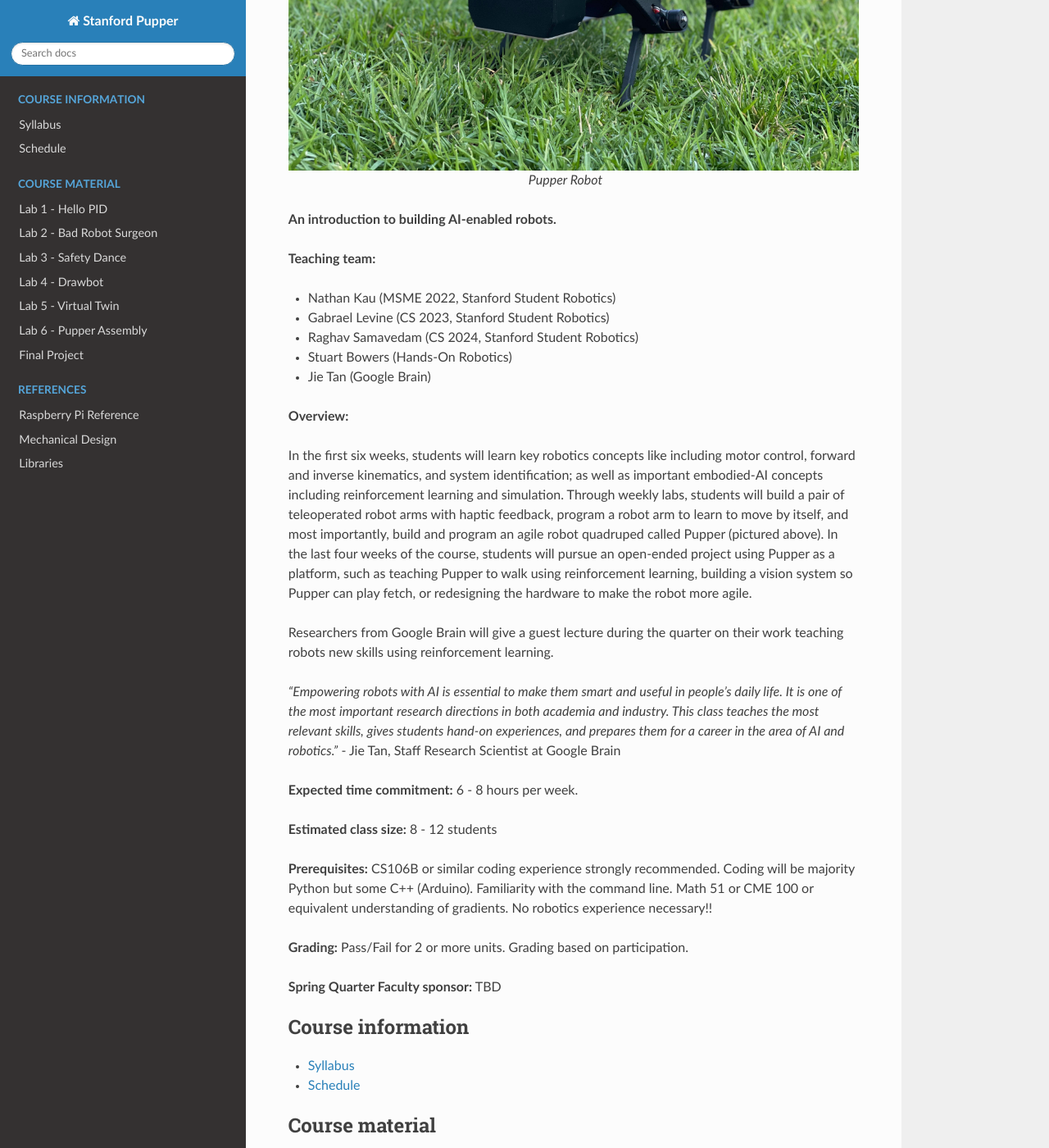
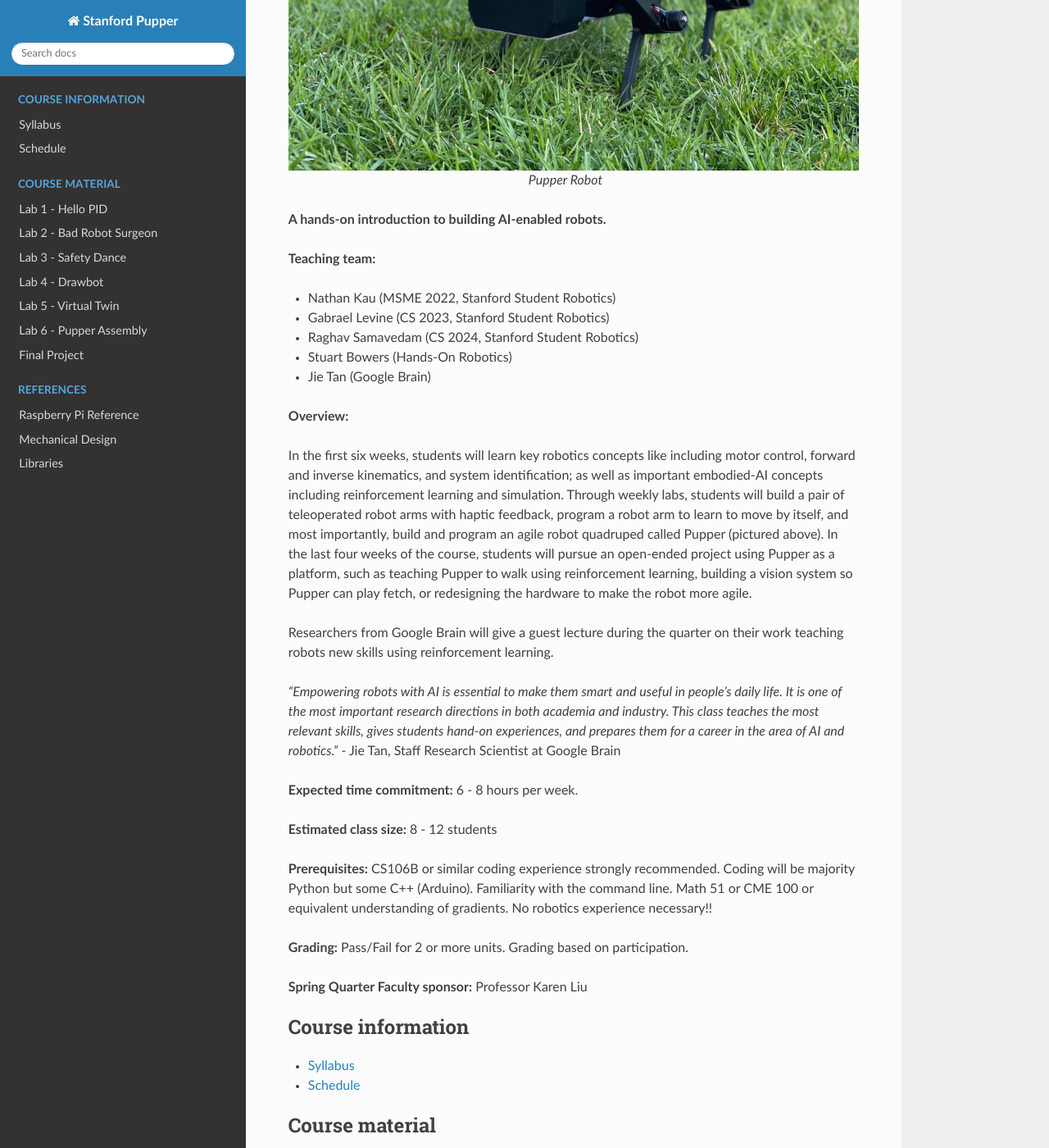
Before and after one commit to stanfordroboticsclub/pupperv3-independent-study, a Sphinx documentation site: the page built from docs/index.rst, in a window 1280 px wide and 1400 px high, scrolled down 530 px. Shown: the whole window at 82% size. Built offline with Sphinx 7.4.7 and the Read the Docs theme 2.0.0, drawn with Linux system fonts in a browser that asks for light colours.

Commit message:
add karen liu

```diff
--- a/docs/course-info/syllabus.rst
+++ b/docs/course-info/syllabus.rst
@@ -7,7 +7,7 @@ Syllabus
 
     Pupper Robot
 
-**An introduction to building AI-enabled robots.**
+**A hands-on introduction to building AI-enabled robots.**
 
 **Teaching team:**
 
@@ -33,4 +33,4 @@ Researchers from Google Brain will give a guest lecture during the quarter on th
 
 **Grading:** Pass/Fail for 2 or more units. Grading based on participation.
 
-**Spring Quarter Faculty sponsor:** TBD
+**Spring Quarter Faculty sponsor:** Professor Karen Liu
--- a/docs/index.rst
+++ b/docs/index.rst
@@ -10,7 +10,7 @@ Course overview
 
     Pupper Robot
 
-**An introduction to building AI-enabled robots.**
+**A hands-on introduction to building AI-enabled robots.**
 
 **Teaching team:**
 
@@ -36,7 +36,7 @@ Researchers from Google Brain will give a guest lecture during the quarter on th
 
 **Grading:** Pass/Fail for 2 or more units. Grading based on participation.
 
-**Spring Quarter Faculty sponsor:** TBD
+**Spring Quarter Faculty sponsor:** Professor Karen Liu
 
 
 .. toctree::
```
